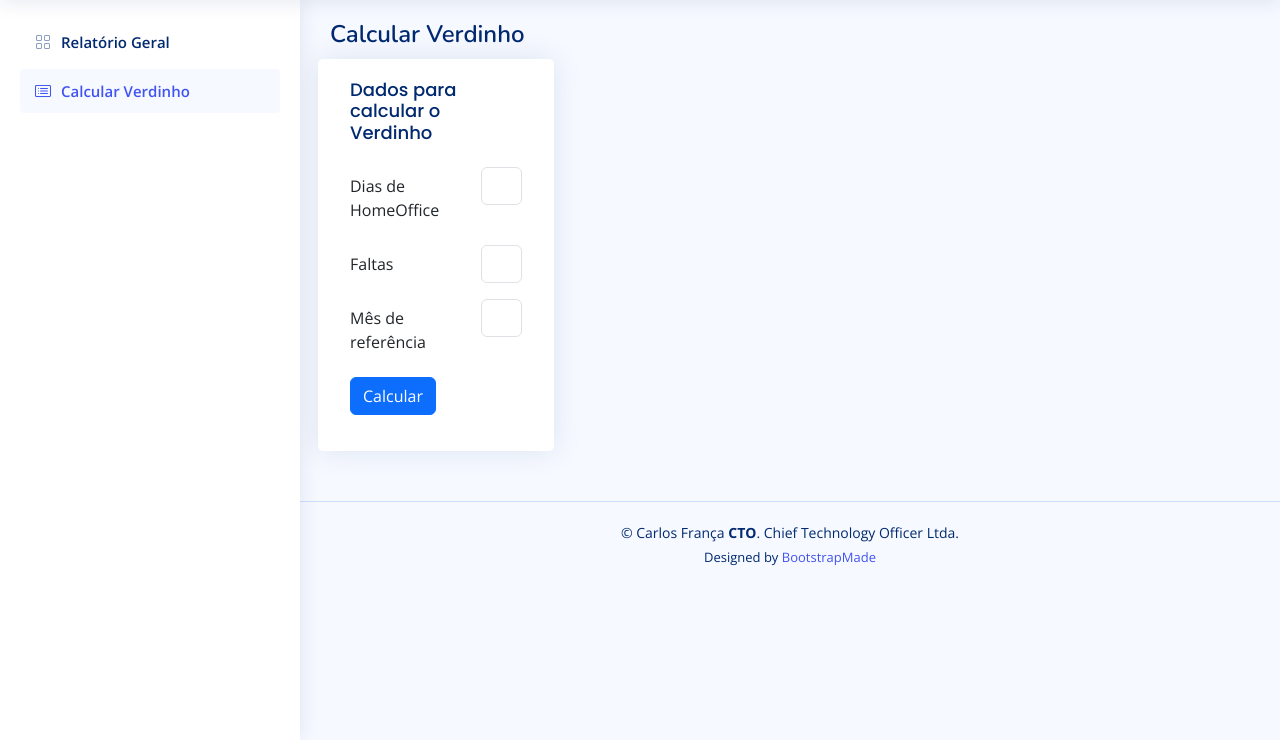
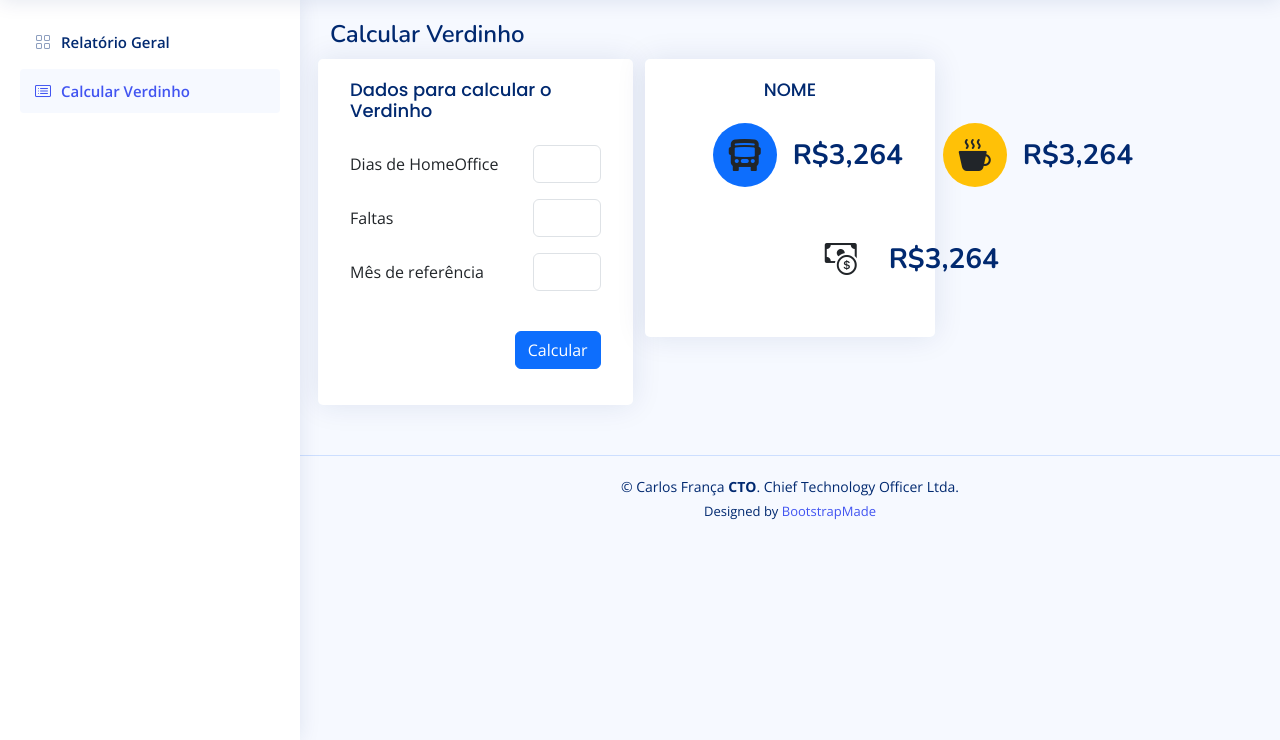
Before and after one commit to carlosdfranca/Verdinho, a Django app: page /calculadora in a window 1280 px wide. Shown: the part 60-800 px from the top of the page. Run offline with Django 5.2, Linux system fonts and the light colour scheme; some libraries are stand-ins or nearby versions.

Commit message:
Update calculadora.html

```diff
--- a/core/templates/calculadora.html
+++ b/core/templates/calculadora.html
@@ -15,7 +15,7 @@
 
 
             <!-- Left side columns -->
-            <div class="col-lg-3">
+            <div class="col-lg-4">
                 <div class="row">
                     <div class="card">
                         <div class="card-body">
@@ -39,11 +39,12 @@
                                 <div class="row mb-3">
                                     <label for="inputNumber" class="col-sm-8 col-form-label">Mês de referência</label>
                                     <div class="col-sm-4">
-                                        <input type="number" class="form-control" id="mes_referencia" , name="mes_referencia">
+                                        <input type="number" class="form-control mb-4" id="mes_referencia" ,
+                                            name="mes_referencia">
                                     </div>
                                 </div>
                                 <div class="row mb-3">
-                                    <div class="col-sm-10">
+                                    <div class="col-sm-12 text-end">
                                         <button type="submit" class="btn btn-primary">Calcular</button>
                                     </div>
                                 </div>
@@ -53,6 +54,48 @@
                 </div>
             </div><!-- End Left side columns -->
 
+            <div class="col-lg-4"> <!-- Right side columns -->
+                    <div class="card info-card">
+
+                        <div class="card-body container text-center">
+                            <h5 class="card-title">NOME</h5>
+                            <div class="d-flex align-items-center mb-4 ms-4">
+
+                                <div class="d-flex align-items-center mb-3 ms-4">
+                                    <div class="card-icon rounded-circle bg-primary d-flex align-items-center justify-content-center">
+                                        <i class="bi bi-bus-front-fill"></i>
+                                    </div>
+                                    <div class="ps-3">
+                                        <h6>R$3,264</h6>
+                                    </div>
+                                </div>
+
+                                <div class="d-flex align-items-center mb-3 ps-3 ms-4">
+                                    <div class="card-icon rounded-circle bg-warning d-flex align-items-center justify-content-center">
+                                        <i class="bi bi-cup-hot-fill"></i>
+                                    </div>
+                                    <div class="ps-3">
+                                        <h6>R$3,264</h6>
+                                    </div>
+                                </div>
+
+                            </div>
+
+                            <div class="ms-5 ps-5">
+                                <div class="d-flex align-items-center mb-3 ps-5">
+                                    <div class="card-icon rounded-circle d-flex align-items-center justify-content-center">
+                                        <i class="bi bi-cash-coin"></i>
+                                    </div>
+                                    <div class="ps-3">
+                                        <h6>R$3,264</h6>
+                                    </div>
+                                </div>
+                            </div>
+
+                        </div>
+                </div><!-- End Revenue Card -->
+            </div> <!-- End Right side columns -->
+
         </div>
     </section>
 
```
